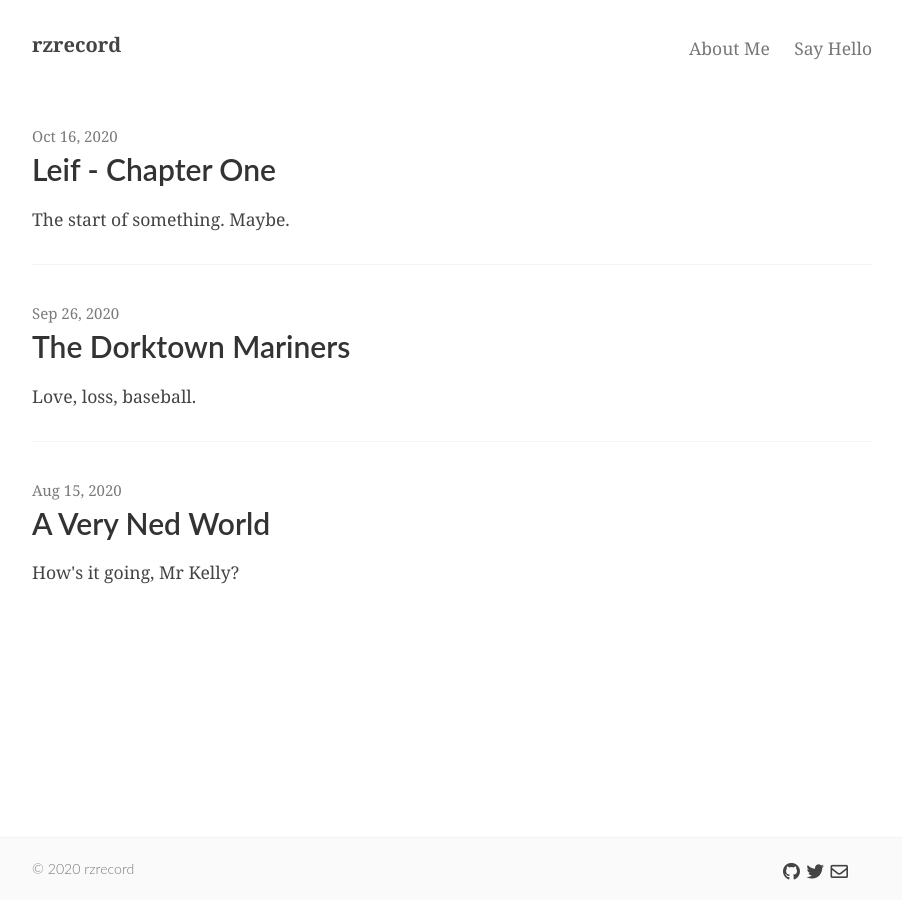
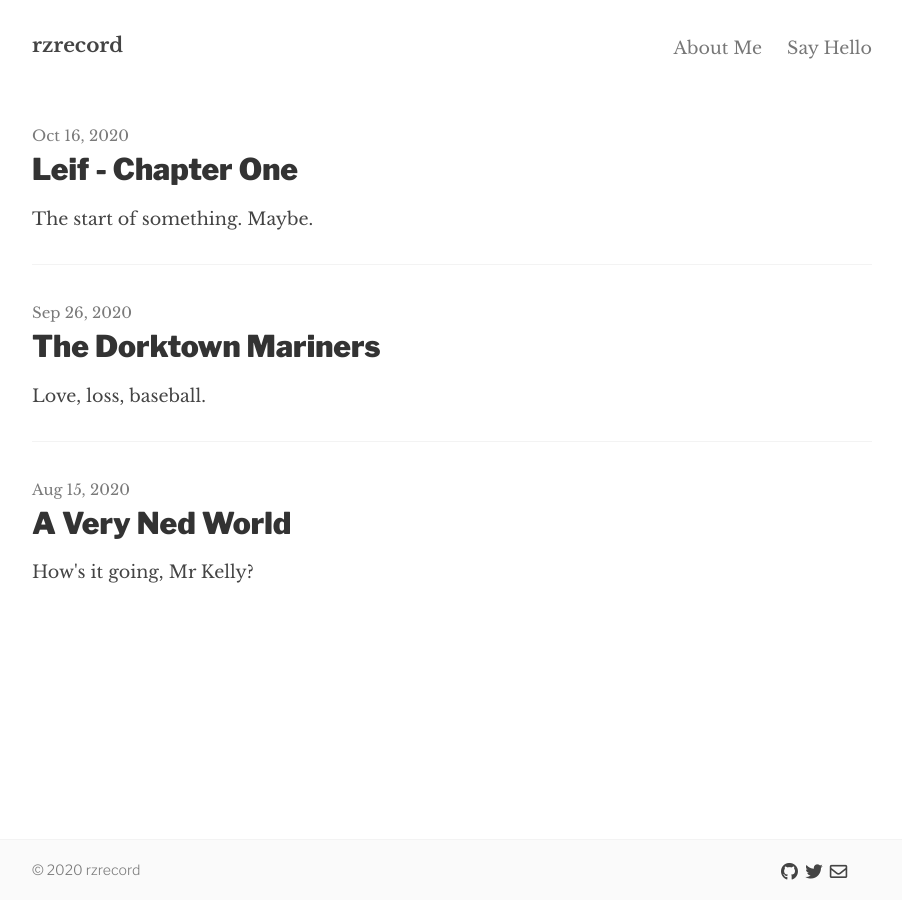
Before and after one commit to gitsit/rzrecord, a Jekyll site: the page built from index.html, in a window 1280 px wide. Shown: the whole page, without its empty margins (188-1090 px from the left). Built offline with Jekyll 4.4.1, drawn with Linux system fonts in a browser that asks for light colours; nearby versions of some CDN libraries; the list of posts is cut into pages by our own code.

Commit message:
Update _variables.scss
changed fonts

```diff
--- a/_sass/_variables.scss
+++ b/_sass/_variables.scss
@@ -1,9 +1,9 @@
 // Typography
 $base-font-size: 14px !default;
 $bold-font-weight: bold !default;
-$font-family: 'Merriweather', 'PT Serif', Georgia, 'Times New Roman', serif !default;
+$font-family: 'Libre Baskerville', 'PT Serif', Georgia, 'Times New Roman', serif !default;
 $line-height: 1.5 !default;
-$heading-font-family: 'Lato', 'Helvetica Neue', Helvetica, sans-serif !default;
+$heading-font-family: 'Libre Franklin', 'Helvetica Neue', Helvetica, sans-serif !default;
 $heading-font-weight: 900 !default;
 $heading-line-height: 1.25 !default;
 $monospace-font-family: 'Source Code Pro', Consolas, monospace !default;
```
